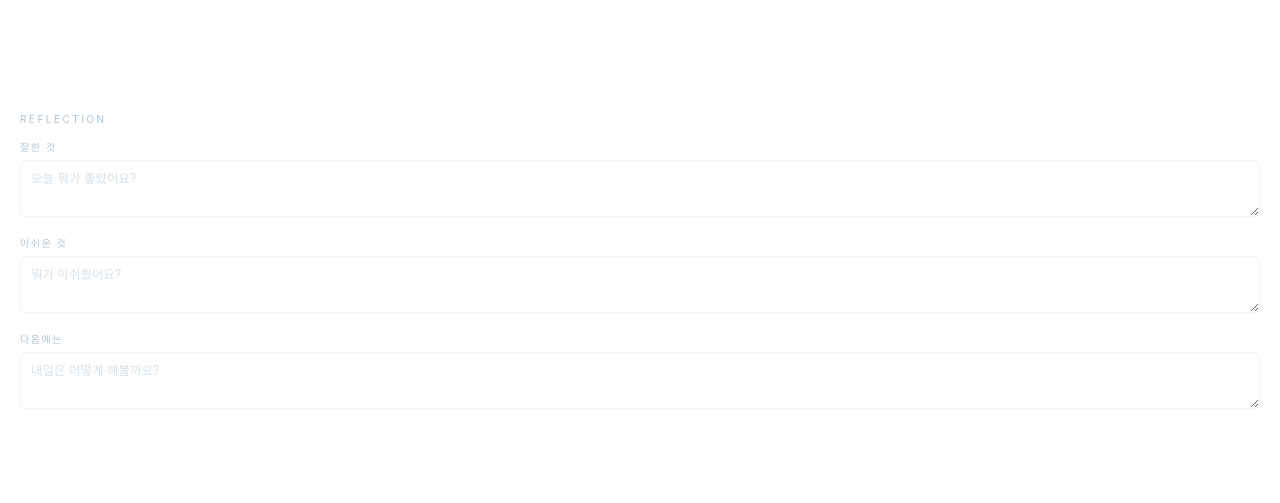
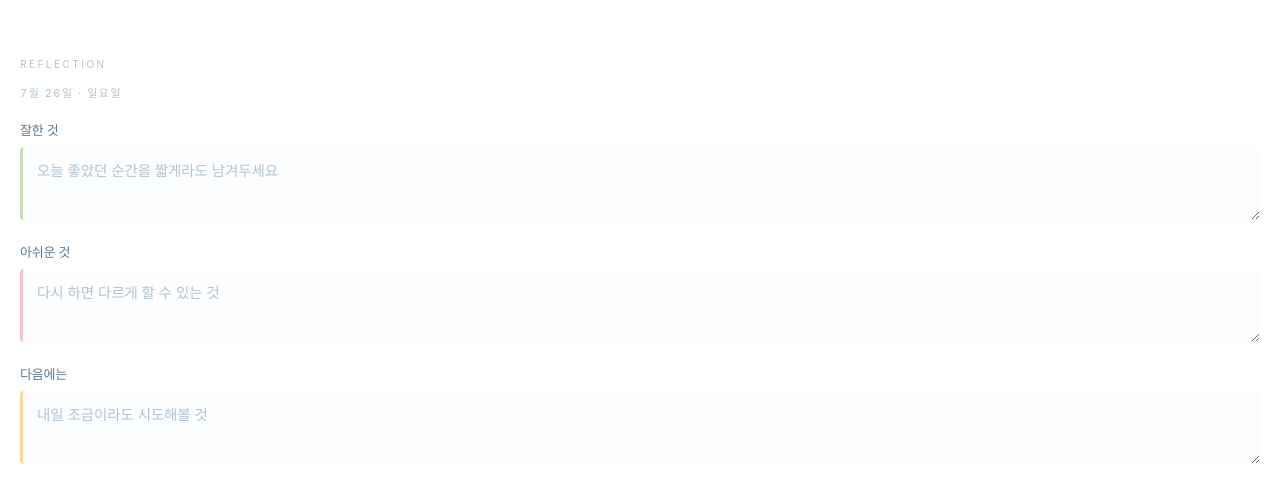
Before and after one commit to allie1231/itit-widgets, a plain HTML site: page reflection/index.html in a window 1280 px wide. Shown: the part 137-640 px from the top of the page. Drawn offline with Linux system fonts and the light colour scheme; a web font is replaced by a local one.

Commit message:
Add files via upload

```diff
--- a/reflection/index.html
+++ b/reflection/index.html
@@ -7,80 +7,106 @@
 <link rel="stylesheet" href="https://cdn.jsdelivr.net/gh/orioncactus/pretendard@v1.3.9/dist/web/static/pretendard.css" />
 <link rel="stylesheet" href="../style.css" />
 <style>
+  body { padding: 24px 20px; }
   .refl { position: relative; }
+  .date-line {
+    font-size: 11px;
+    letter-spacing: 1.5px;
+    color: var(--ink-soft);
+    text-transform: uppercase;
+    margin-top: 4px;
+    margin-bottom: 20px;
+    font-variant-numeric: tabular-nums;
+  }
   .field {
-    margin-bottom: 14px;
+    margin-bottom: 18px;
   }
   .field:last-of-type { margin-bottom: 0; }
   .field .k {
-    font-size: 10px;
-    letter-spacing: 1.5px;
-    color: var(--ink-soft);
-    text-transform: uppercase;
-    margin-bottom: 6px;
+    font-size: 13px;
+    font-weight: 500;
+    color: var(--ink-strong);
+    margin-bottom: 8px;
+    letter-spacing: -.2px;
   }
   .field textarea {
     width: 100%;
-    min-height: 44px;
-    padding: 8px 10px;
-    border: 1px solid var(--sky-soft);
-    border-radius: 6px;
-    background: transparent;
-    color: var(--ink-strong);
+    min-height: 56px;
+    padding: 12px 14px;
+    border: none;
+    background: #FBFDFE;
+    border-left: 3px solid var(--sky);
+    border-radius: 4px;
+    color: #3D5468;
     font-family: inherit;
-    font-size: 12.5px;
-    line-height: 1.55;
+    font-size: 14.5px;
+    font-weight: 400;
+    line-height: 1.7;
     resize: vertical;
     outline: none;
-    transition: border-color .15s;
+    transition: background .15s, border-color .15s;
+    letter-spacing: -.1px;
   }
   .field textarea:focus {
-    border-color: var(--ink-soft);
+    background: white;
+    border-left-color: var(--ink);
   }
   .field textarea::placeholder {
-    color: var(--ink-soft);
-    opacity: .5;
+    color: #B0C4D3;
+    opacity: 1;
   }
+
+  /* 각 필드마다 다른 색조 힌트 */
+  .field.good textarea { border-left-color: #C8DDB8; }
+  .field.good textarea:focus { border-left-color: #7A9E5B; }
+  .field.bad textarea { border-left-color: #F0C6C6; }
+  .field.bad textarea:focus { border-left-color: #C46B6B; }
+  .field.next textarea { border-left-color: #F5D998; }
+  .field.next textarea:focus { border-left-color: #B8853A; }
 
   .hint-save {
     position: absolute;
-    bottom: -4px;
+    top: 24px;
     right: 0;
-    font-size: 9px;
+    font-size: 9.5px;
     letter-spacing: 1.5px;
     color: var(--ink-soft);
     text-transform: uppercase;
     opacity: 0;
     transition: opacity .3s;
   }
-  .hint-save.show { opacity: .6; }
+  .hint-save.show { opacity: .7; }
 </style>
 </head>
 <body>
 <div class="widget refl">
   <div class="label">Reflection</div>
+  <div class="date-line" id="dateLine">—</div>
+  <span class="hint-save" id="hint">저장됨</span>
 
-  <div class="field">
+  <div class="field good">
     <div class="k">잘한 것</div>
-    <textarea id="good" placeholder="오늘 뭐가 좋았어요?" rows="2"></textarea>
+    <textarea id="good" placeholder="오늘 좋았던 순간을 짧게라도 남겨두세요" rows="2"></textarea>
   </div>
-  <div class="field">
+  <div class="field bad">
     <div class="k">아쉬운 것</div>
-    <textarea id="bad" placeholder="뭐가 아쉬웠어요?" rows="2"></textarea>
+    <textarea id="bad" placeholder="다시 하면 다르게 할 수 있는 것" rows="2"></textarea>
   </div>
-  <div class="field">
+  <div class="field next">
     <div class="k">다음에는</div>
-    <textarea id="next" placeholder="내일은 어떻게 해볼까요?" rows="2"></textarea>
+    <textarea id="next" placeholder="내일 조금이라도 시도해볼 것" rows="2"></textarea>
   </div>
-
-  <span class="hint-save" id="hint">저장됨</span>
 </div>
 
 <script src="../shared.js"></script>
 <script>
+  const DAYS = ['일','월','화','수','목','금','토'];
   const today = ITIT.today();
+  const d = new Date();
+  document.getElementById('dateLine').textContent =
+    (d.getMonth()+1) + '월 ' + d.getDate() + '일 · ' + DAYS[d.getDay()] + '요일';
+
   const rec = ITIT.loadReflection(today);
-
   document.getElementById('good').value = rec.good || '';
   document.getElementById('bad').value = rec.bad || '';
   document.getElementById('next').value = rec.next || '';
```
